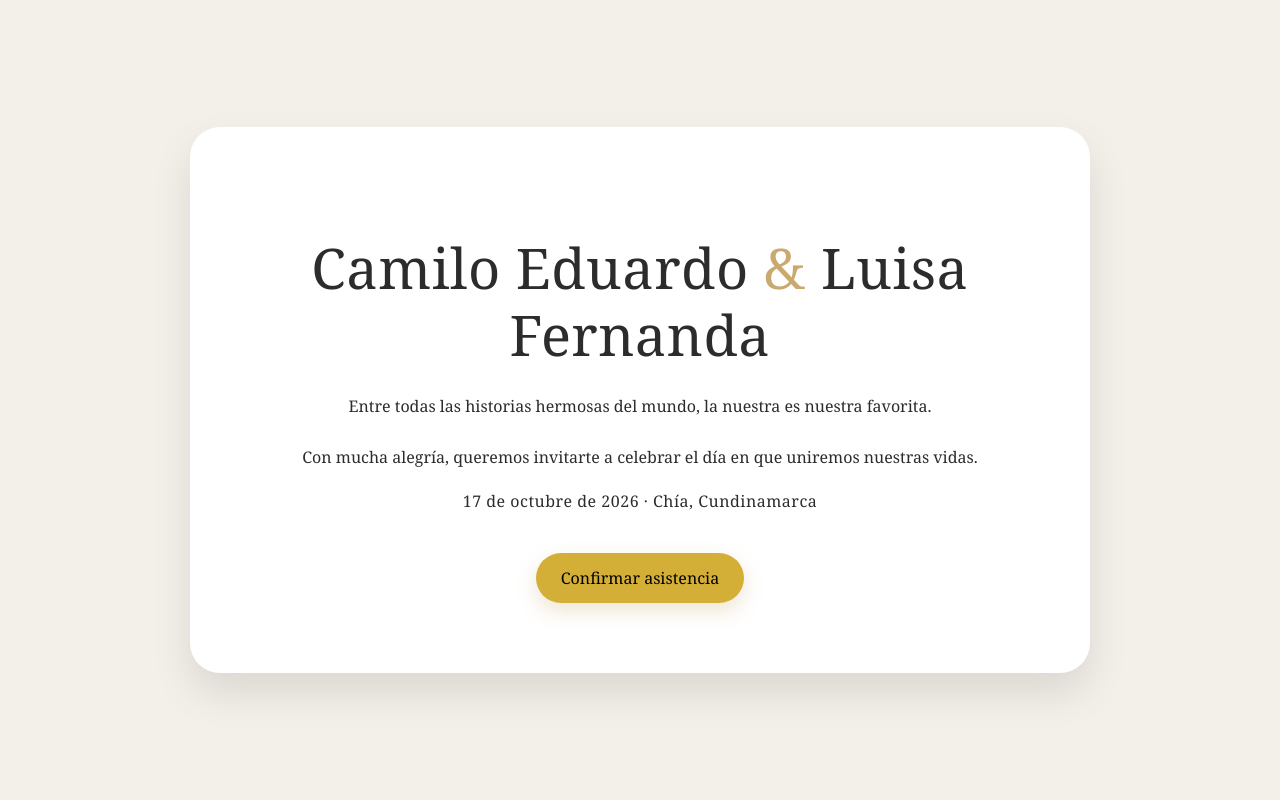
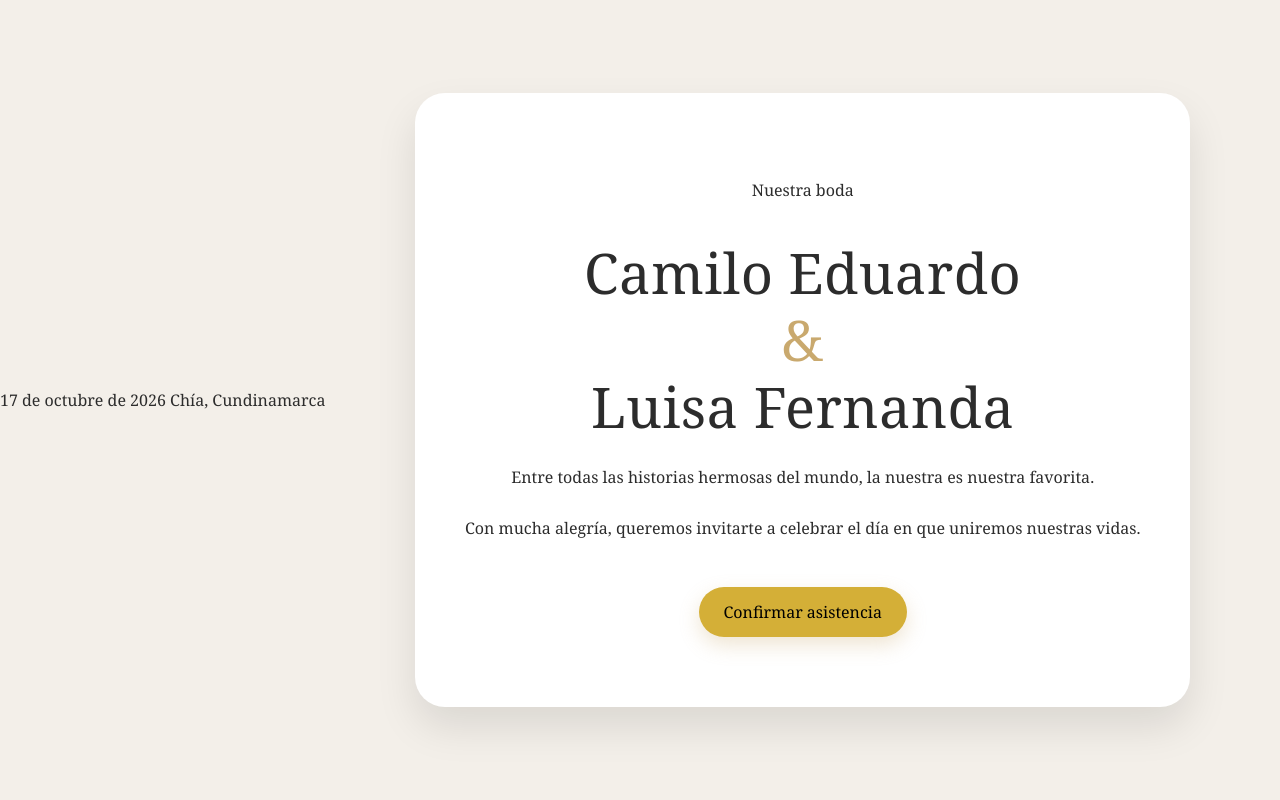
Before and after one commit to almario-moreno-wedding/almario-moreno-wedding.github.io, a plain HTML site: page index.html in a window 1280 px wide. Shown: the top 800 px of the page. Drawn offline with Linux system fonts and the light colour scheme.

Commit message:
Update index.html

```diff
--- a/index.html
+++ b/index.html
@@ -99,10 +99,20 @@ letter-spacing:0.5px;
 <body>
 
 <div class="section hero">
+
+  <!-- arriba -->
+  <div class="top-info">
+    <span class="left">17 de octubre de 2026</span>
+    <span class="right">Chía, Cundinamarca</span>
+  </div>
+
   <div class="card">
+
+    <p class="mini-title">Nuestra boda</p>
+
     <h1>
-      Camilo Eduardo
-      <span class="amp">&</span>
+      Camilo Eduardo <br>
+      <span class="amp">&</span><br>
       Luisa Fernanda
     </h1>
 
@@ -112,14 +122,12 @@ letter-spacing:0.5px;
       Con mucha alegría, queremos invitarte a celebrar el día en que uniremos nuestras vidas.
     </p>
 
-    <p class="date">
-      17 de octubre de 2026 · Chía, Cundinamarca
-    </p>
-
     <a class="btn" href="https://wa.me/573001112233">
       Confirmar asistencia
     </a>
+
   </div>
+</div>
 </div>
 
 <div class="section">
```
